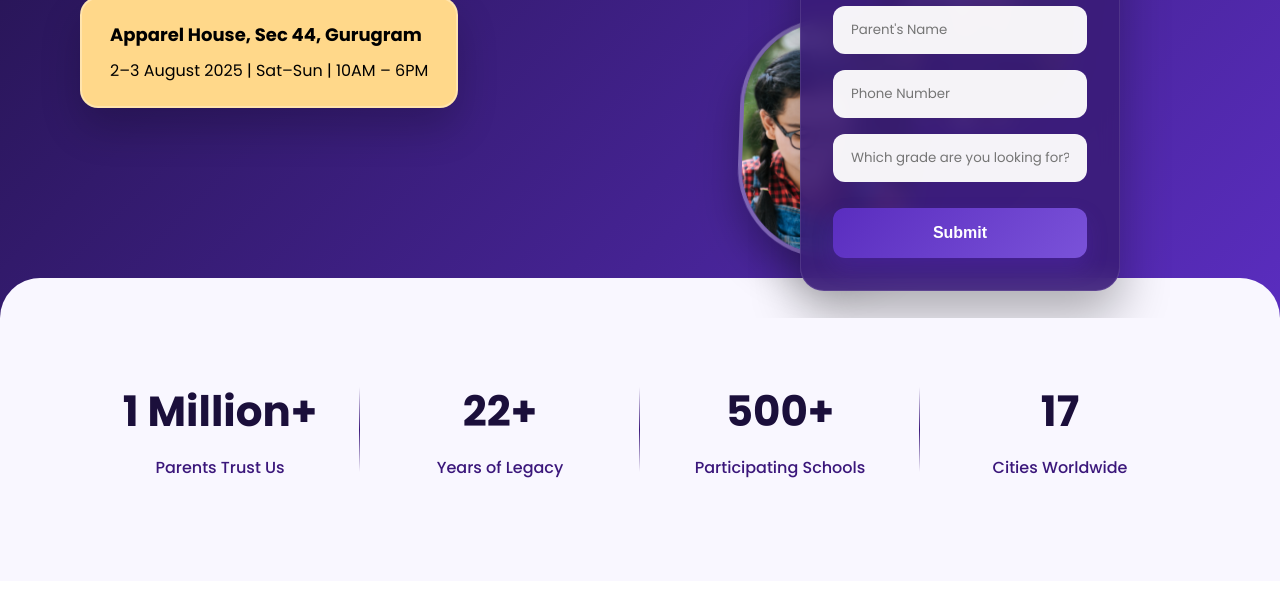
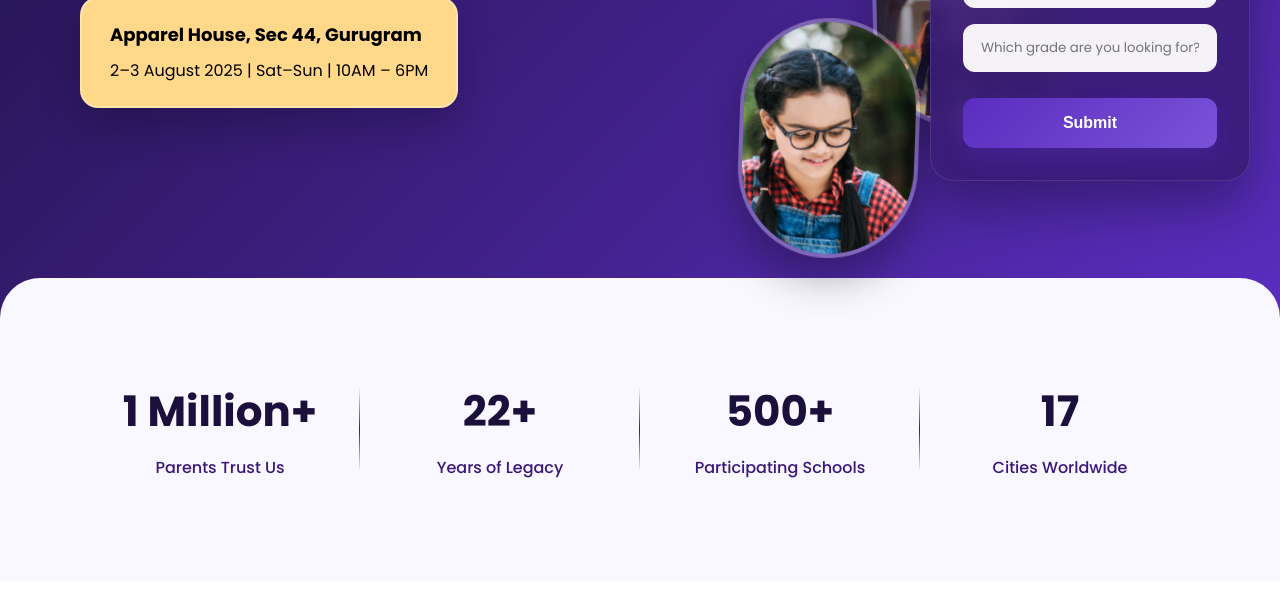
Before and after one commit to Sagardevil/school, a plain HTML site: page index.html in a window 1280 px wide. Shown: the part 484-1100 px from the top of the page. Drawn offline with Linux system fonts and the light colour scheme.

Commit message:
changed the enquiry-box position

```diff
--- a/index.html
+++ b/index.html
@@ -225,8 +225,8 @@
 
       .enquiry-box {
         position: absolute;
-        right: 80px;
-        top: 200px;
+        right: -50px;
+        top: 90px;
         background: rgba(58, 28, 120, 0.9);
         padding: 32px;
         border-radius: 24px;
```
